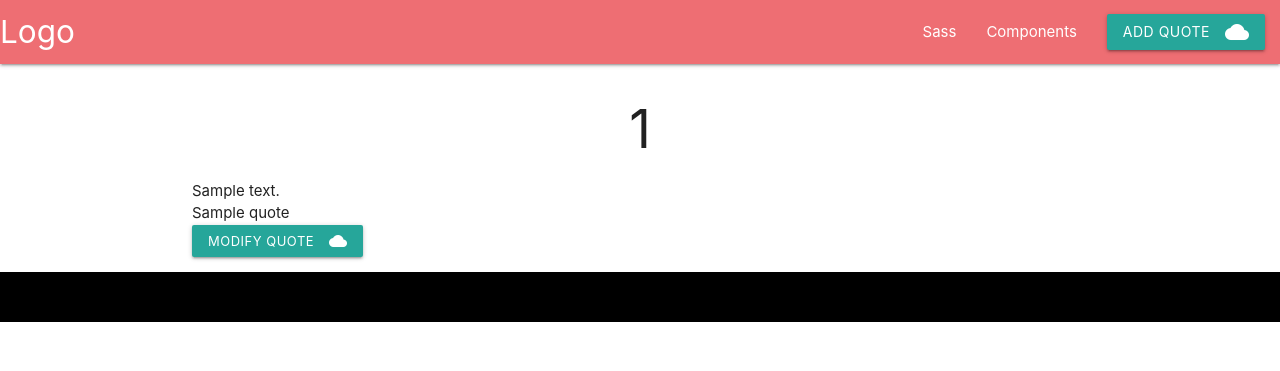
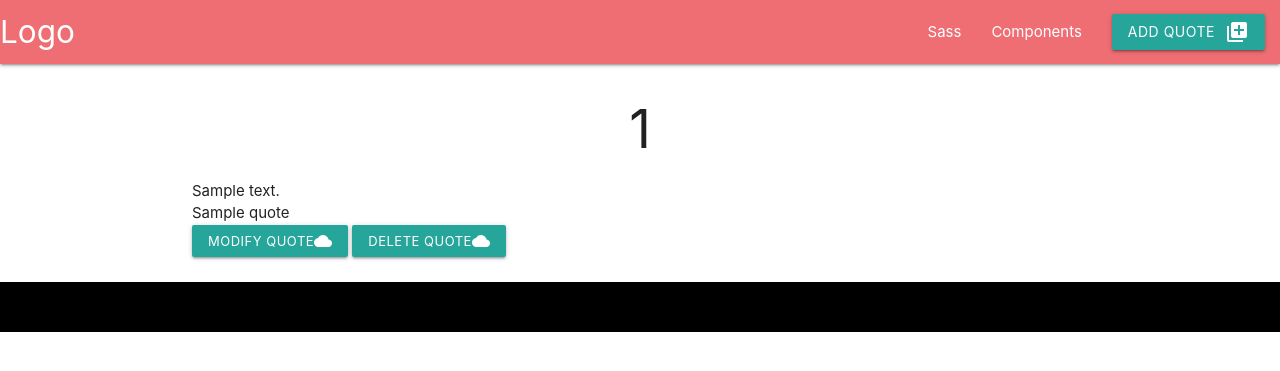
Before and after one commit to TheTraveller95/Quotes-Library, a Flask app: page /get_author/1 in a window 1280 px wide. Shown: the top 371 px of the page. Run offline with Flask 2, Linux system fonts and the light colour scheme; a database or web service that is not in the repository returns one stand-in record (values such as "Sample title"); some libraries are stand-ins or nearby versions.

Commit message:
add delete_quote function

```diff
--- a/app.py
+++ b/app.py
@@ -10,6 +10,7 @@ app.config['MONGO_DBNAME'] = 'quotes_library'
 app.config['MONGO_URI'] = 'mongodb+srv://root:r00tUser@myfirstcluster-p7dea.mongodb.net/quotes_library?retryWrites=true&w=majority'
 
 mongo = PyMongo(app)
+
 
 @app.route('/')
 def home():
@@ -86,5 +87,11 @@ def modify_quote(quote_id):
     })
     return redirect(url_for('home'))
 
+@app.route('/delete_quote/<quote_id>')
+def delete_quote(quote_id):
+    quote=mongo.db.quotes
+    quote.delete_one({'_id': ObjectId(quote_id)})
+    return redirect('home')
+
 if __name__ == '__main__':
     app.run(host=os.getenv('IP'), port=os.getenv('PORT'), debug=True)
--- a/static/css/style.css
+++ b/static/css/style.css
@@ -1,5 +1,27 @@
 html{
     height: 100%;
+}
+
+/*-------------------------------------buttons---------------------------------------*/
+
+.add-nav{
+    padding-left: 10px;
+}
+
+
+.add-quote{
+    margin-bottom: 10px;
+    margin-left: 5px;
+    padding: 0 10;
+    text-align: center;
+}
+
+.right{
+    margin-left: 0 !important;
+}
+
+.btn-large{
+    margin-top: 10px;
 }
 
 .main-title{
@@ -29,7 +51,7 @@ html{
     float: left;
 }
 
-.cat, .author, .source{
+.cat, .author, .source, .cat-loop{
     text-align: center;
     margin-left: auto;
     margin-right: auto;
@@ -46,6 +68,7 @@ html{
 }
 
 footer{
+    margin-top: 25px;
     height: 50px;
     width: 100%;
     background-color: black;
--- a/templates/base.html
+++ b/templates/base.html
@@ -18,10 +18,17 @@
                 <a href="{{url_for('home')}}" class="brand-logo">Logo</a>
                 <a href="#" data-target="mobile-demo" class="sidenav-trigger"><i class="material-icons">menu</i></a>
                 <ul class="right hide-on-med-and-down">
-                    <li><a href="sass.html">Sass</a></li>
-                    <li><a href="badges.html">Components</a></li>
-                    <li></li>
-                    <li><a href="{{url_for('create_quote')}}" class="waves-effect waves-light btn add-quote"><i class="material-icons right">cloud</i>Add Quote</a></li>
+                    <li>
+                        <a href="sass.html">Sass</a>
+                    </li>
+                    <li>
+                        <a href="badges.html">Components</a>
+                    </li>
+                    <li>
+                        <a href="{{url_for('create_quote')}}" class="waves-effect waves-light btn">
+                            <i class="material-icons right add-nav">add_to_photos</i>Add Quote
+                        </a>
+                    </li>
                 </ul>
             </div>
         </nav>
--- a/templates/getauthor.html
+++ b/templates/getauthor.html
@@ -10,7 +10,18 @@
             <ul>
                 <li>{{quote.quote_text}}</li>
                 <li>{{quote.quote_source_name}}</li>
-                <li><a href="{{url_for('modify', quote_id = quote._id)}}" class="waves-effect waves-light btn-small"><i class="material-icons right">cloud</i>Modify quote</a></li>
+                <li>
+                    <span>
+                        <a href="{{url_for('modify', quote_id = quote._id)}}" class="waves-effect waves-light btn-small">
+                        <i class="material-icons right">cloud</i>Modify quote
+                        </a>
+                    </span>
+                    <span>
+                        <a href="{{url_for('delete_quote', quote_id = quote._id)}}" class="waves-effect waves-light btn-small">
+                        <i class="material-icons right">cloud</i>Delete quote
+                        </a>
+                    </span>
+                </li>
             </ul>
         </div>
 
--- a/templates/home.html
+++ b/templates/home.html
@@ -19,10 +19,12 @@
 
 
     <div class="cat">
-        <p class="cat-title">Categories</p>
-        <span><a href="{{url_for('add_category')}}" class="waves-effect waves-light btn add-quote"><i class="material-icons right">cloud</i>Add category</a></span>
+        <span class="cat-title">Categories</span>
+        <a href="{{url_for('add_category')}}" class="waves-effect waves-light btn add-quote"><i class="material-icons right add-image">add_to_photos</i></a>
+    </div>
+    <div class="cat-loop">
         {% for category in categories %}
-            <span><a class="waves-effect waves-light btn-large" href="{{url_for('get_category', category_id=category._id)}}">{{category.category_name}}</a></span>
+        <a class="waves-effect waves-light btn-large" href="{{url_for('get_category', category_id=category._id)}}">{{category.category_name}}</a>
         {% endfor %}
     </div>
 
```
Also changed, not shown: templates/getcategory.html (+10 -1 lines), templates/getsource.html (+10 -1 lines).
